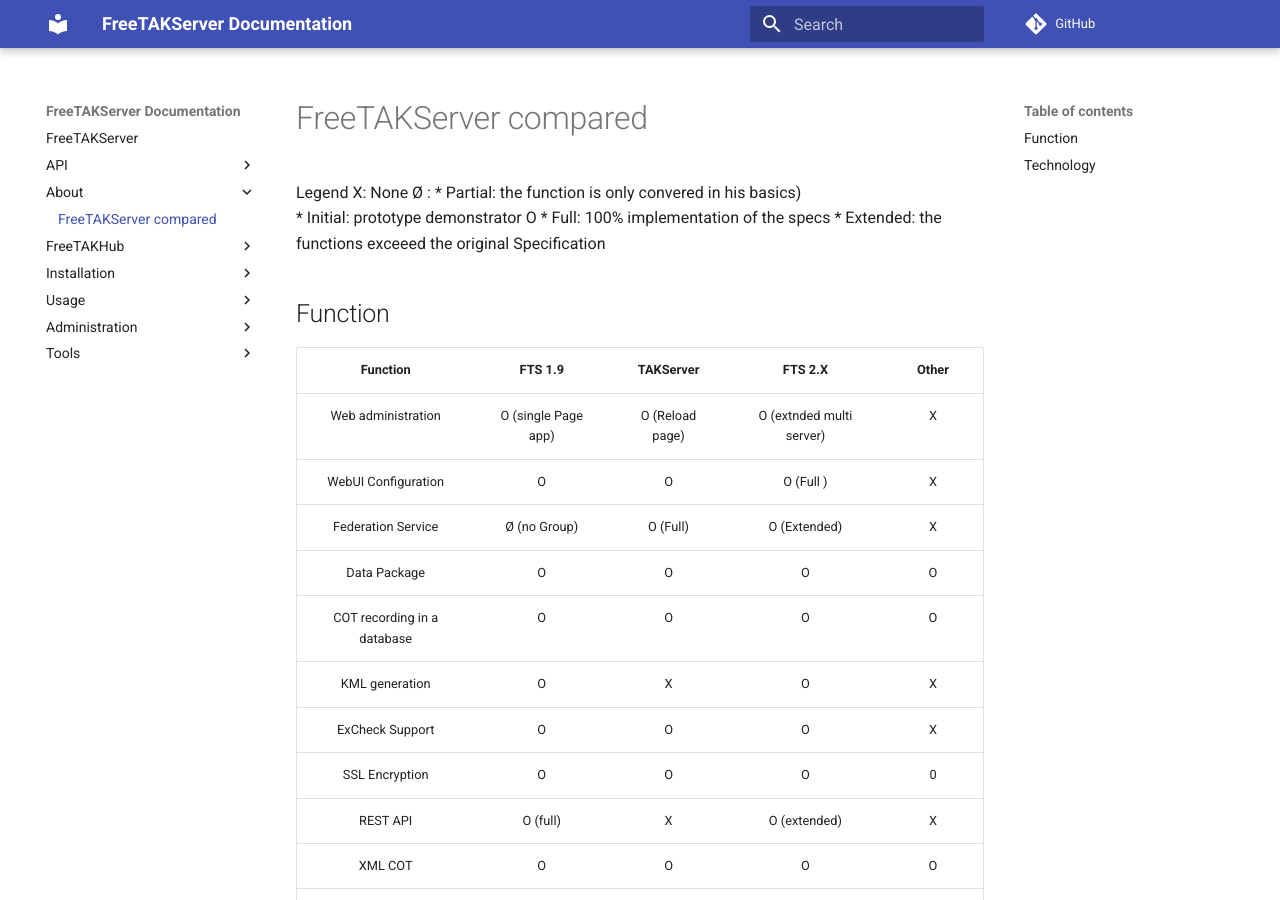
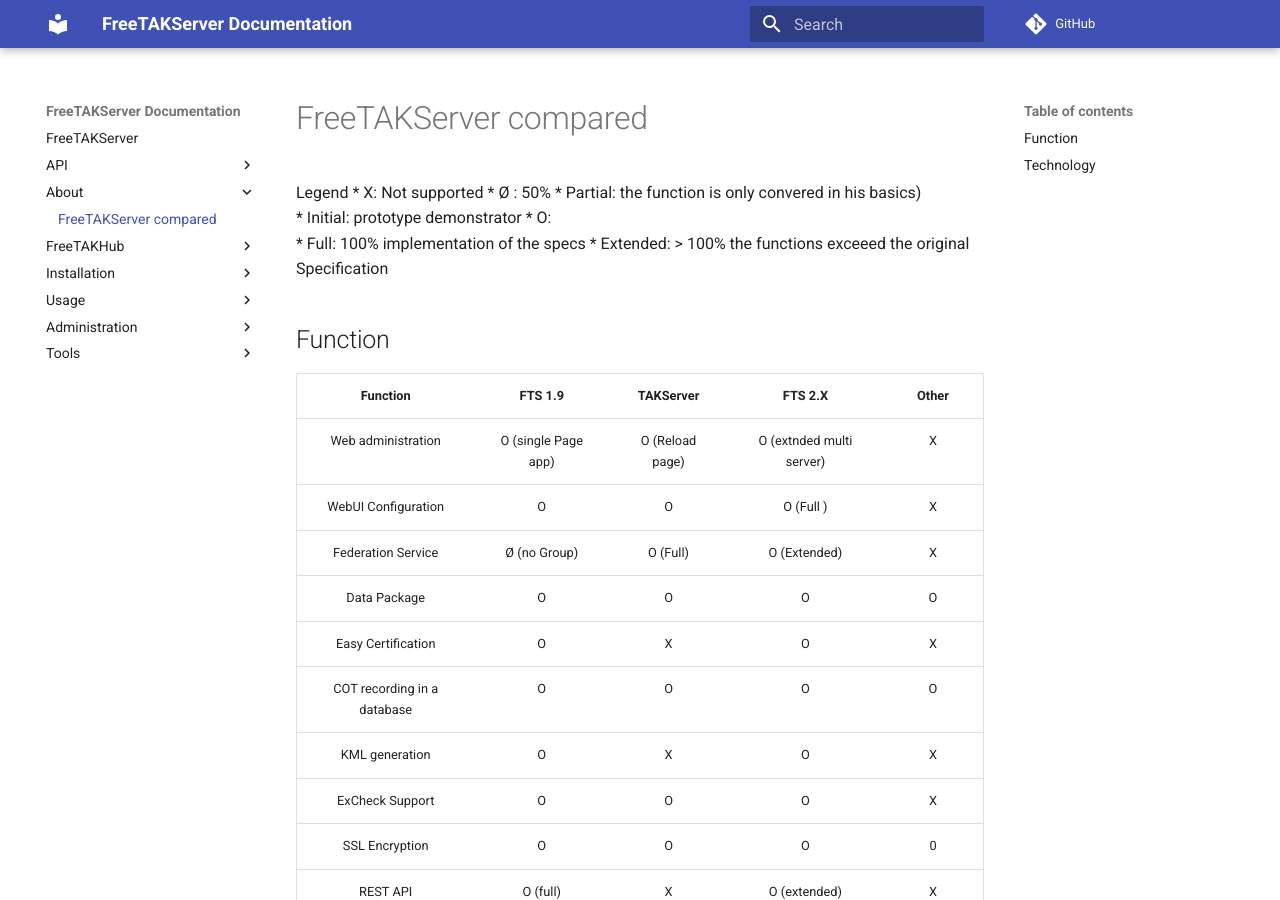
Before and after one commit to FreeTAKTeam/FreeTAKServer-User-Docs, an MkDocs documentation site: the page built from docs/docs/About/FeaturesCompared.md, in a window 1280 px wide and 900 px high. Built offline with MkDocs 1.6.1 and Material for MkDocs 9.7.7, drawn with Linux system fonts in a browser that asks for light colours; comment, search, counter and statistics services are not loaded.

Commit message:
Update FeaturesCompared.md

```diff
--- a/docs/docs/About/FeaturesCompared.md
+++ b/docs/docs/About/FeaturesCompared.md
@@ -1,13 +1,13 @@
 # FreeTAKServer compared
 
 Legend
-X: None
-Ø :
-* Partial: the function is only convered in his basics)
-* Initial: prototype demonstrator
-O
+* X: Not supported
+* Ø : 50%
+ * Partial: the function is only convered in his basics)
+ * Initial: prototype demonstrator
+* O:
 * Full: 100% implementation of the specs
-* Extended: the functions exceeed the original Specification
+* Extended: > 100% the functions exceeed the original Specification
 
 ## Function
 | Function         |  FTS 1.9        |  TAKServer | FTS 2.X     | Other        |
@@ -16,6 +16,7 @@
 | WebUI Configuration   |      O      |      O   |     O (Full )   |      X    |
 |Federation Service|     Ø (no Group)|      O (Full)      |      O (Extended)     |      X       |
 | Data Package     |      O      |      O   |     O   |      O    |
+| Easy Certification    |      O      |      X   |     O   |      X    |
 | COT recording in a database    |      O      |      O   |     O   |      O    |
 | KML generation   |      O      |      X   |     O   |      X    |
 | ExCheck Support    |      O      |      O   |     O   |      X    |
```
